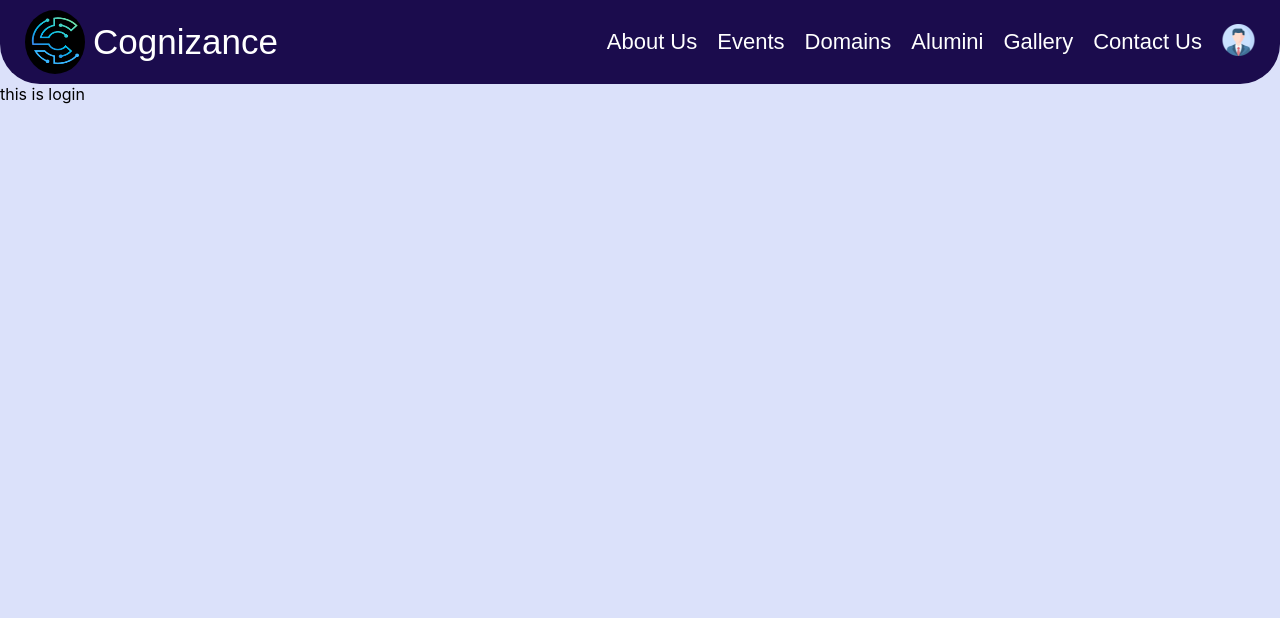
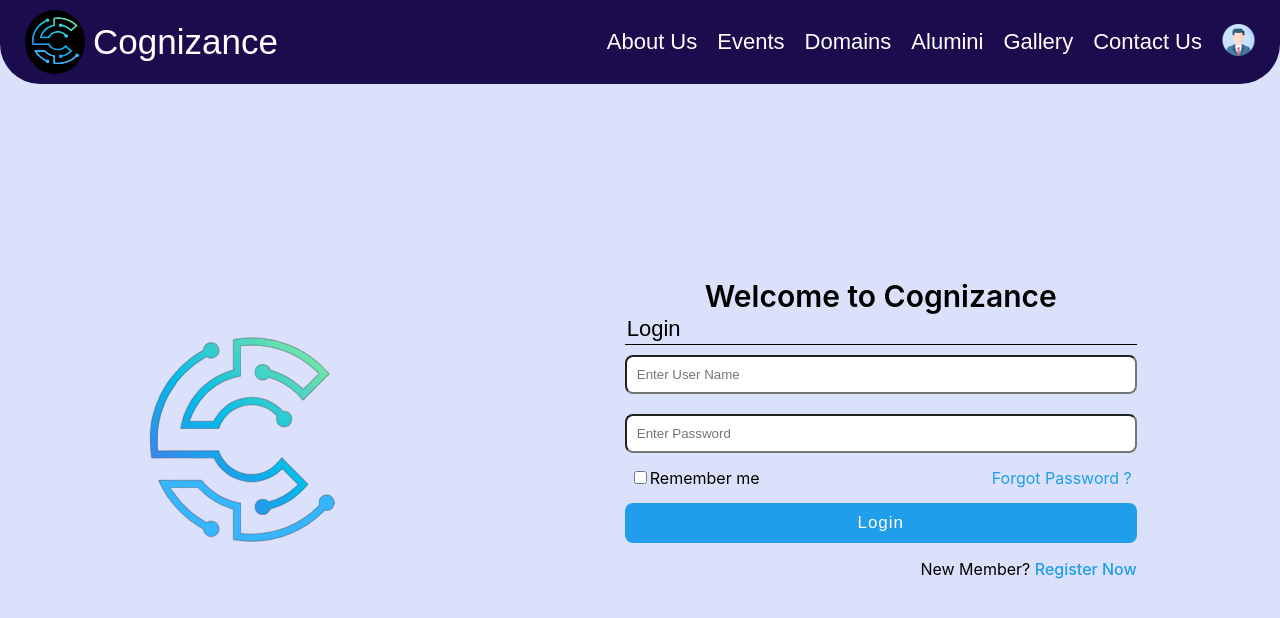
Before and after one commit to nazeer-18/cognizane-cms, a React (Create React App) app in the folder cognizance-cms/: page /login in a window 1280 px wide. Shown: the top 618 px of the page. Built offline with nearby package versions, Linux system fonts and the light colour scheme.

Commit message:
added login page

```diff
--- a/cognizance-cms/src/components/Login.js
+++ b/cognizance-cms/src/components/Login.js
@@ -1,9 +1,48 @@
 import React from 'react'
+import '../styles/Login.css'
+import coglogo from '../assets/cognizance-logo.png'
+import { Link } from 'react-router-dom'
 
 export default function Login() {
     return (
-        <div>
-            this is login
+        <div className="loginpage-container">
+            <div className="login-image">
+                <img src={coglogo} alt="cognizance-logo" />
+            </div>
+            <div className="login-container">
+                <div className="welcome-msg">
+                    Welcome to Cognizance
+                </div>
+                <div className="login-title">
+                    Login
+                </div>
+                <div className="login-form">
+                    <form action="">
+
+                        <div className="login-form-component">
+                            <input type="text" id="username" placeholder="Enter User Name" />
+                        </div>
+                        <div className="login-form-component">
+                            <input type="password" id="password" placeholder="Enter Password" />
+                        </div>
+                        <div className="login-form-adds">
+                            <div className="remember-me">
+                                <input type="checkbox" id="remember-me" />
+                                <label htmlFor="remember-me">Remember me</label>
+                            </div>
+                            <div className="forgot-pwd">
+                                <Link to="/forgotpassword"> <span className="linear-txt"> Forgot Password ?</span></Link>
+                            </div>
+                        </div>
+                        <div className="login-form-button">
+                            <button>Login</button>
+                        </div>
+                    </form>
+                </div>
+                <div className="new-signup">
+                    <p>New Member? <Link to="/signup"> <span className="linear-txt">Register Now</span></Link></p>
+                </div>
+            </div>
         </div>
     )
 }
--- /dev/null
+++ b/cognizance-cms/src/styles/Login.css
@@ -0,0 +1,112 @@
+.linear-txt{
+    color:#209DEB;
+}
+
+a{
+    text-decoration: none;
+}
+
+.loginpage-container{
+    height:88vh;
+    display: flex;
+    flex-wrap: wrap;
+    justify-content: space-around;
+    align-items: center;
+    align-content: center;
+}
+
+.login-image{
+    display: flex;
+    justify-content: center;
+    margin: 10px;
+    padding: 10px;
+}
+
+.login-container{
+    display: flex;
+    flex-direction: column;
+    justify-content: center;
+    margin: 10px;
+    padding: 10px;
+    width:40vw;
+    min-width: 320px;
+}
+
+.welcome-msg{
+    text-align: center;
+    font-size: 30px;
+    font-weight: 600;
+}
+
+
+.login-title{
+    font-size: 22px;
+    font-family: 'poppins', sans-serif;
+    margin-bottom: 10px;
+    padding: 2px;
+    border-bottom: 1px solid black;
+    font-weight: 500;
+}
+
+.login-form-component{
+    margin-bottom: 20px;
+    text-align: left;
+    box-sizing: border-box;
+}
+
+.login-form-component input{
+    width: 100%;
+    padding: 10px;
+    border-radius: 8px;
+    box-sizing: border-box;
+}
+
+.login-form-adds{
+    display: flex;
+    width: 100%;
+    padding: 5px;
+    margin-top: -10px;
+    justify-content: space-between;
+    align-items: center;
+    box-sizing: border-box;
+}
+
+.login-form-button{
+    margin-top: 10px;
+}
+
+.login-form-button button{
+    padding: 10px 20px;
+    border:none;
+    background-color: #209DEB;
+    border-radius: 8px;
+    color:white;
+    font-weight: 500;
+    font-size: 17px;
+    cursor: pointer;
+    letter-spacing: 1px;
+    width: 100%;
+}
+
+.new-signup{
+    text-align: right;
+    padding-right: 10px;
+    width: 100%;
+}
+
+.new-signup span{
+    font-weight: 500;
+}
+
+@media(max-width:850px){
+    .welcome-msg{
+        text-align: left;
+        font-size: 25px;
+    }
+}
+
+@media(max-width:760px){
+    .loginpage-container{
+        align-content: flex-start;
+    }
+}
```
